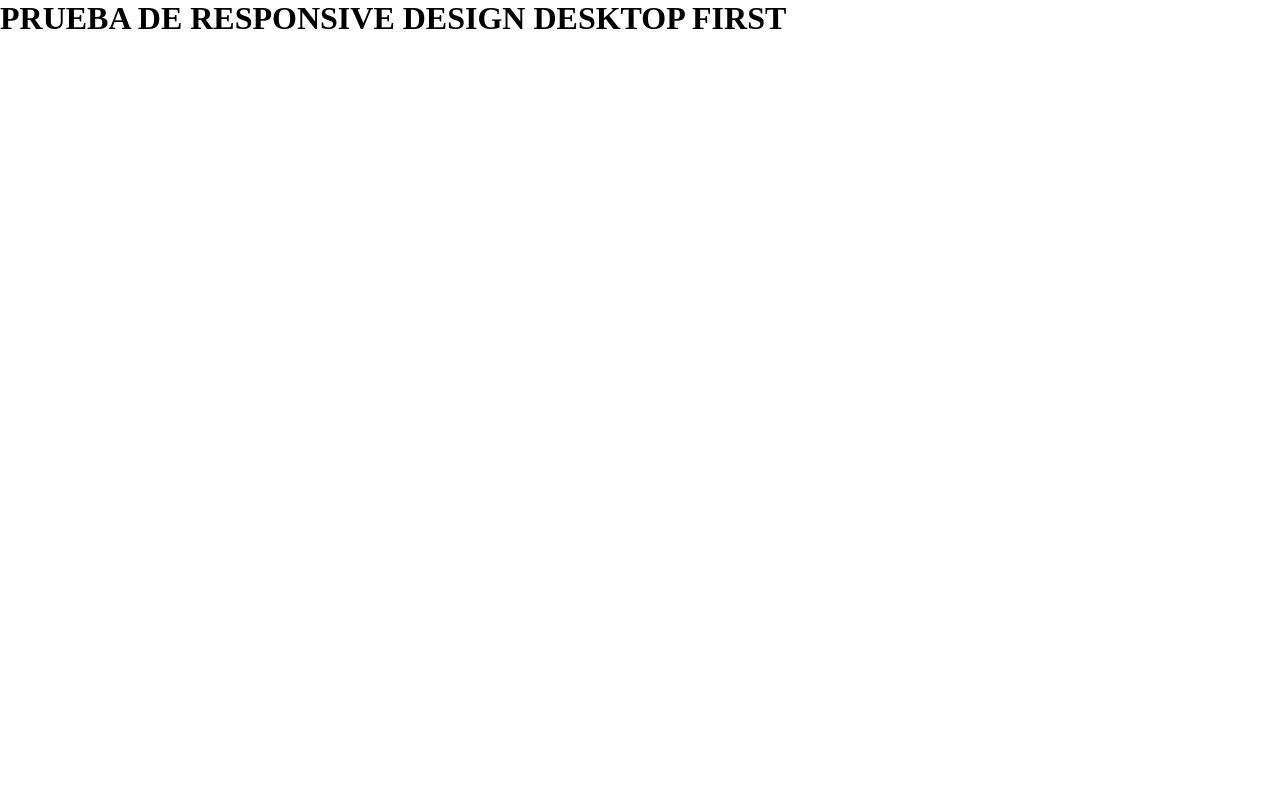
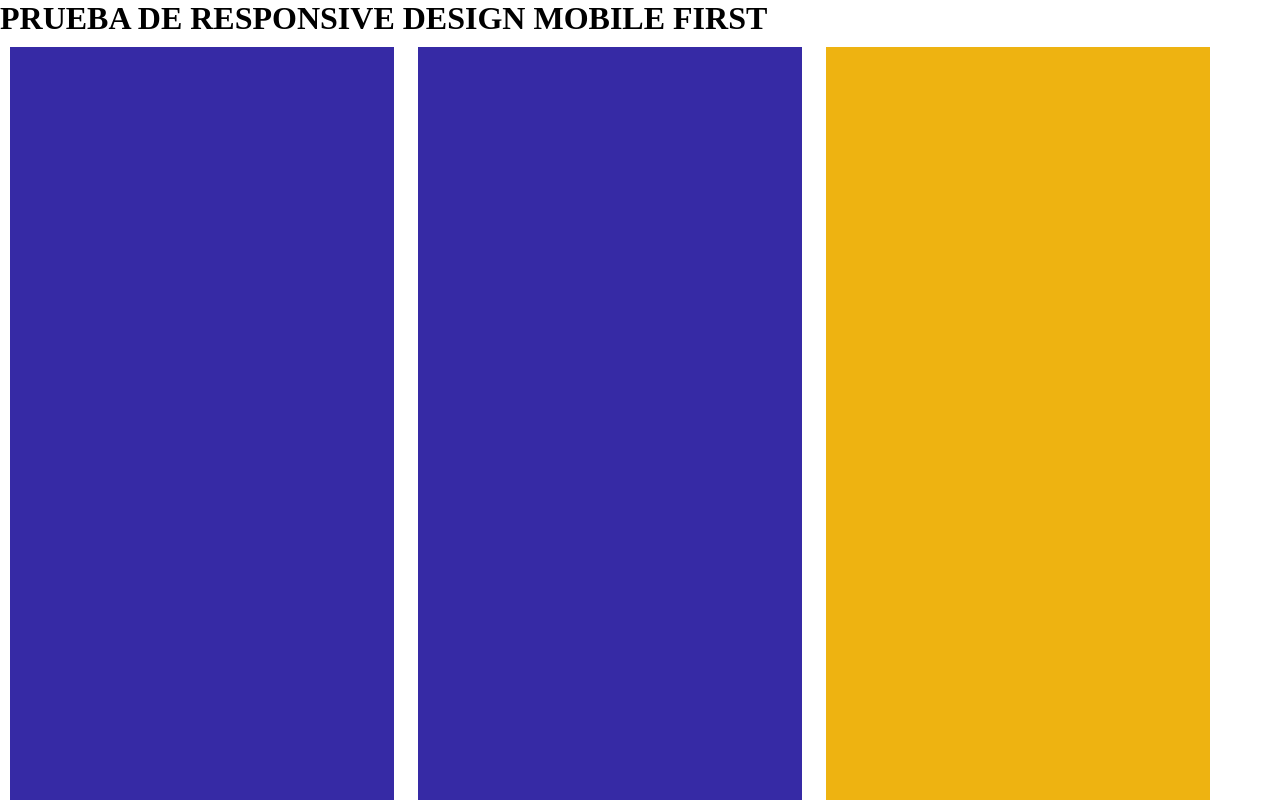
Before and after one commit to floresdenera/coding, a plain HTML site: page responsivetres/indexdos.html in a window 1280 px wide. Shown: the top 800 px of the page. Drawn offline with Linux system fonts and the light colour scheme.

Commit message:
cambios en el responsive mobile creo bien

```diff
--- a/responsiveDos/indexDos.html
+++ b/responsivetres/indexdos.html
@@ -4,13 +4,13 @@
     <meta charset="UTF-8">
     <meta http-equiv="X-UA-Compatible" content="IE=edge">
     <meta name="viewport" content="width=device-width, initial-scale=1.0">
-    <title>Responsive Design prueba</title>
-    <link rel="stylesheet" href="styleDos.css">
+    <title>Responsive Design prueba mobile</title>
+    <link rel="stylesheet" href="styledos.css">
 </head>
 <body>
-    <h1 class="titulo">PRUEBA DE RESPONSIVE DESIGN DESKTOP FIRST</h1>
+    <h1 class="titulo">PRUEBA DE RESPONSIVE DESIGN MOBILE FIRST</h1>
     <div class="unoUno"></div>
     <div class="dosDos"></div>
-    <div class="tresDos"></div>
+    <div class="tresTres"></div>
 </body>
 </html>
--- a/responsiveDos/styleDos.css
+++ b/responsivetres/styledos.css
@@ -5,26 +5,26 @@
 }
 
 /** TABLET **/
-@media screen and (min-width: 401px) {
-    .uno{
+@media screen and (min-width: 200px) {
+    .unoUno{
         background-color: rgb(54, 42, 165);
-        width: 45%;
-        height: 120vh;
+        width: 90%;
+        height: 50vh;
         margin: 10px;
-        display: inline-block;
+
     }
     /*como colocar ambos divs en uno solo */
-    .dos{
+    .dosDos{
         background-color: rgb(54, 42, 165);
-        width: 45%;
-        height: 120vh;
+        width: 90%;
+        height: 50vh;
         margin: 10px;
-        display: inline-block;
+
     }
 
-    .tres {
+    .tresTres{
         background-color: rgb(238, 179, 17);
-        width: 94%;
+        width: 90%;
         height: 50vh;
         margin: 10px;
 
@@ -35,7 +35,7 @@
 
 /**No entiendo para que es esto **/
 @media screen and (min-width: 701px)  {
-    .uno{
+    .unoUno{
         background-color: rgb(54, 42, 165);
         width: 45%;
         height: 120vh;
@@ -43,7 +43,7 @@
         display: inline-block;
     }
     /*como colocar ambos divs en uno solo */
-    .dos{
+    .dosDos{
         background-color: rgb(54, 42, 165);
         width: 45%;
         height: 120vh;
@@ -51,38 +51,37 @@
         display: inline-block;
     }
 
-    .tres {
+    .tresTres{
         background-color: rgb(238, 179, 17);
         width: 94%;
         height: 50vh;
         margin: 10px;
-
+        display: block;
     }
 
 }
 
 /** LAPTOP **/
 @media screen and (min-width: 1001px) {
-    .uno{
+    .unoUno{
         background-color: rgb(54, 42, 165);
         width: 30%;
         height: 120vh;
         margin: 10px;
     }
     /*como colocar ambos divs en uno solo */
-    .dos{
+    .dosDos{
         background-color: rgb(54, 42, 165);
         width: 30%;
         height: 120vh;
         margin: 10px;
     }
-    .tres {
+    .tresTres{
         background-color: rgb(238, 179, 17);
         width: 30%;
         height: 120vh;
         margin: 10px;
-    }
-    div{
         display: inline-block;
     }
+
 }
```
Also changed, not shown: test.txt (deleted).
